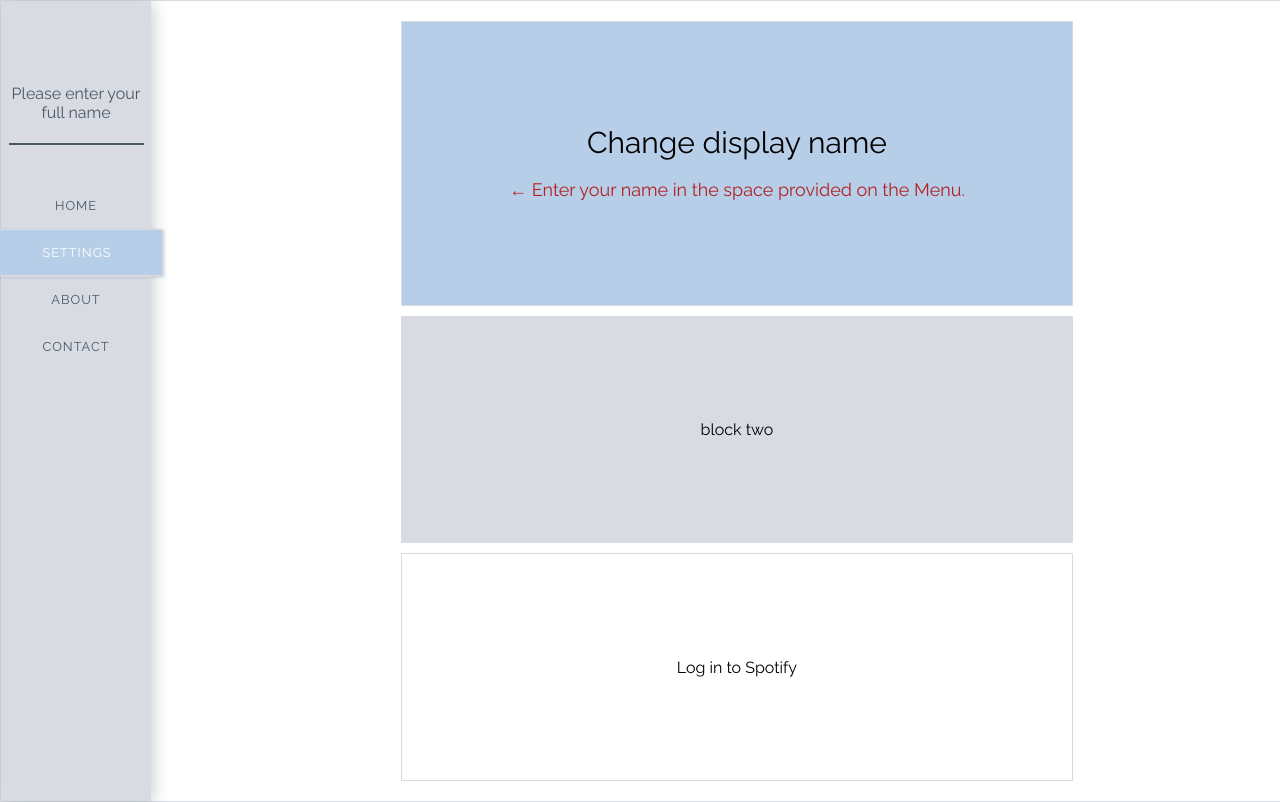
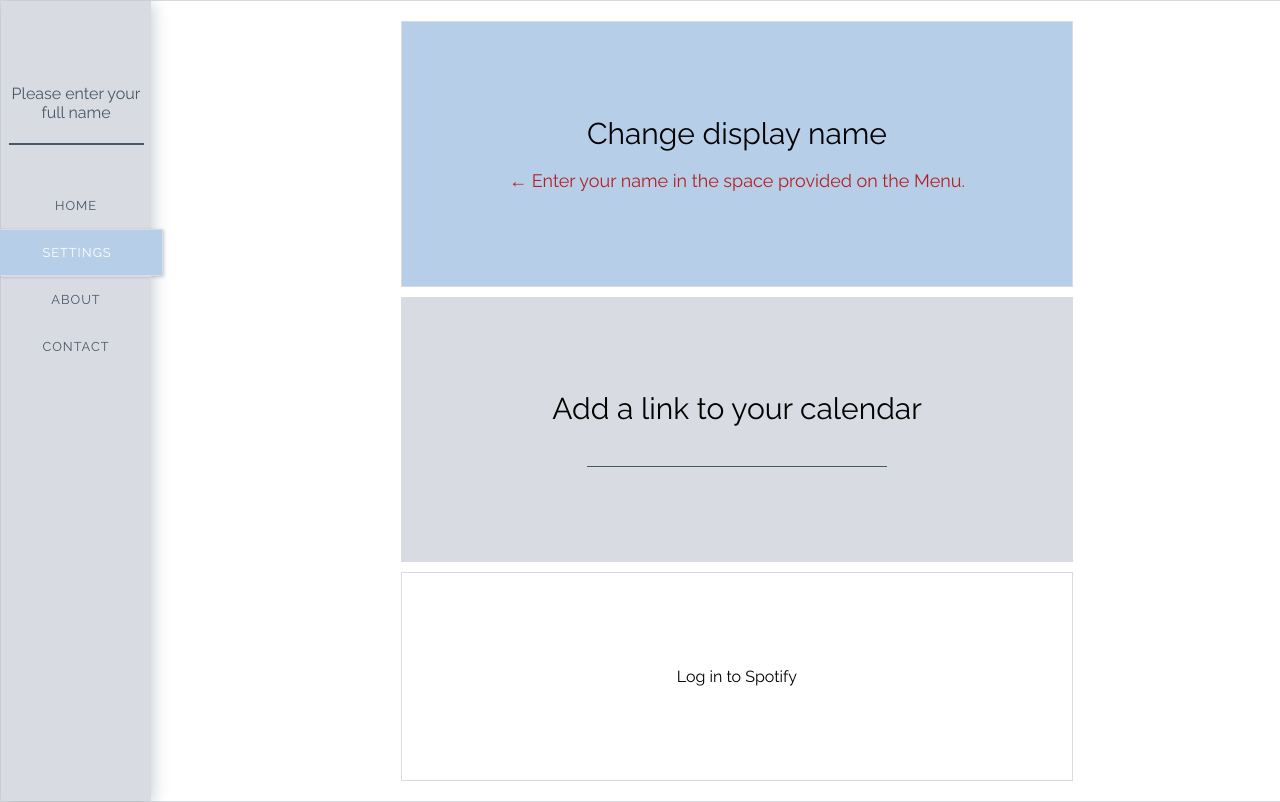
Before and after one commit to emilyannemoses/dashboard-react, a React (Create React App) app: page /settings in a window 1280 px wide. Built offline with nearby package versions, Linux system fonts and the light colour scheme; a web font is replaced by a local one.

Commit message:
adding calendar link functionality

```diff
--- a/src/App/App.js
+++ b/src/App/App.js
@@ -8,7 +8,8 @@ class App extends Component {
     super(props);
     this.state = {
       nameVal: '',
-      greetingToggle: false
+      greetingToggle: false,
+      calendarHref: ''
     };
   }
   componentDidMount(){
@@ -36,12 +37,20 @@ class App extends Component {
     });
     this.saveToLS(char.target.value)
   }
-
+  addHref = (event) => {
+    // https://calendar.google.com/calendar/r/day
+    console.log(event.target.value)
+    this.setState({
+        calendarHref: event.target.value
+    })
+  }
   render() {
     return (
       <div id="dashboard-container" className="container">
         <Router>
           <Menu
+            addHref={this.addHref}
+            calendarHref={this.state.calendarHref}
             nameVal={this.state.nameVal}
             setNameState={this.setNameState}
             greetingToggle={this.state.greetingToggle}
--- a/src/Home/Home.js
+++ b/src/Home/Home.js
@@ -28,7 +28,10 @@ class Home extends Component {
                 </div>
 
                 <div className="block four">
-                    <TodaysDate />
+                    <TodaysDate
+                        calendarHref={this.props.calendarHref}
+                        addHref={this.props.addHref}
+                    />
                 </div>
 
                 <div className="block five">
--- a/src/Home/TodaysDate/TodaysDate.js
+++ b/src/Home/TodaysDate/TodaysDate.js
@@ -16,10 +16,19 @@ class TodaysDate extends Component {
     }
     render() {
         const {month, numberDay, year, months, dayOfWeek} = this.getDate();
+        const calendarHref = this.props.calendarHref;
         return (
-            <div>
+            <div className="todays-date">
                 <h1 id="date">{dayOfWeek}</h1>
                 <h1 id="date">{months[month]} {numberDay},  {year}</h1>
+                <br></br>
+                {
+                    calendarHref ? (
+                        <a href={calendarHref} target="_blank" rel="noopener noreferrer">Go to your calendar</a>
+                    ) : (
+                        <div></div>
+                    )
+                }
                 <p><Link to="/settings">go to settings to edit calendar</Link></p>
             </div>
         )
--- a/src/Menu/Menu.js
+++ b/src/Menu/Menu.js
@@ -11,7 +11,6 @@ import Contact from '../Contact/Contact'
 import Greeting from '../Home/Greeting/Greeting'
 
 class Menu extends Component {
-
     render() {
         return (
             <div>
@@ -28,8 +27,8 @@ class Menu extends Component {
                     <NavLink className="item" exact to="/contact" activeStyle={{ menu }}>contact</NavLink>
                 </div>
                 <div className="content">
-                    <Route exact path="/" component={Home} />
-                    <Route exact path="/settings" component={Settings} />
+                    <Route exact path="/" render={(props) => <Home {...props} calendarHref={this.props.calendarHref} addHref={this.props.addHref}/>} />
+                    <Route exact path="/settings" render={(props) => <Settings {...props} calendarHref={this.props.calendarHref} addHref={this.props.addHref}/>} />
                     <Route exact path="/about" component={About} />
                     <Route exact path="/contact" component={Contact} />
                 </div>
--- a/src/Settings/Settings.css
+++ b/src/Settings/Settings.css
@@ -1,4 +1,4 @@
-.two {
+.settings-grid .two {
     grid-area: two;
     grid-column: 1;
     background: #d8dbe2;
@@ -9,7 +9,7 @@
     border: 1px solid #d8dbe2;
     text-align: center;
 }
-.three {
+.settings-grid .three {
     grid-area: three;
     grid-column: 1;
     border: 1px solid #d8dbe2;
@@ -39,3 +39,10 @@
 .name-change {
     font-size: 18px;
 }
+.todays-date a {
+    padding: 3px 0 3px 0;
+}
+.cal-link {
+    width: 300px;
+    color: firebrick;
+}
--- a/src/Settings/Settings.js
+++ b/src/Settings/Settings.js
@@ -23,7 +23,12 @@ class Settings extends Component {
                 </div>
 
                 <div className="block two">
-                    block two
+                    <div className="name-heading">Add a link to your calendar</div>
+                    <br></br>
+                    <input className="cal-link"
+                        value={this.props.calendarHref}
+                        onChange={x => this.props.addHref(x)}
+                    />
                 </div>
 
                 <div className="block three">
```
